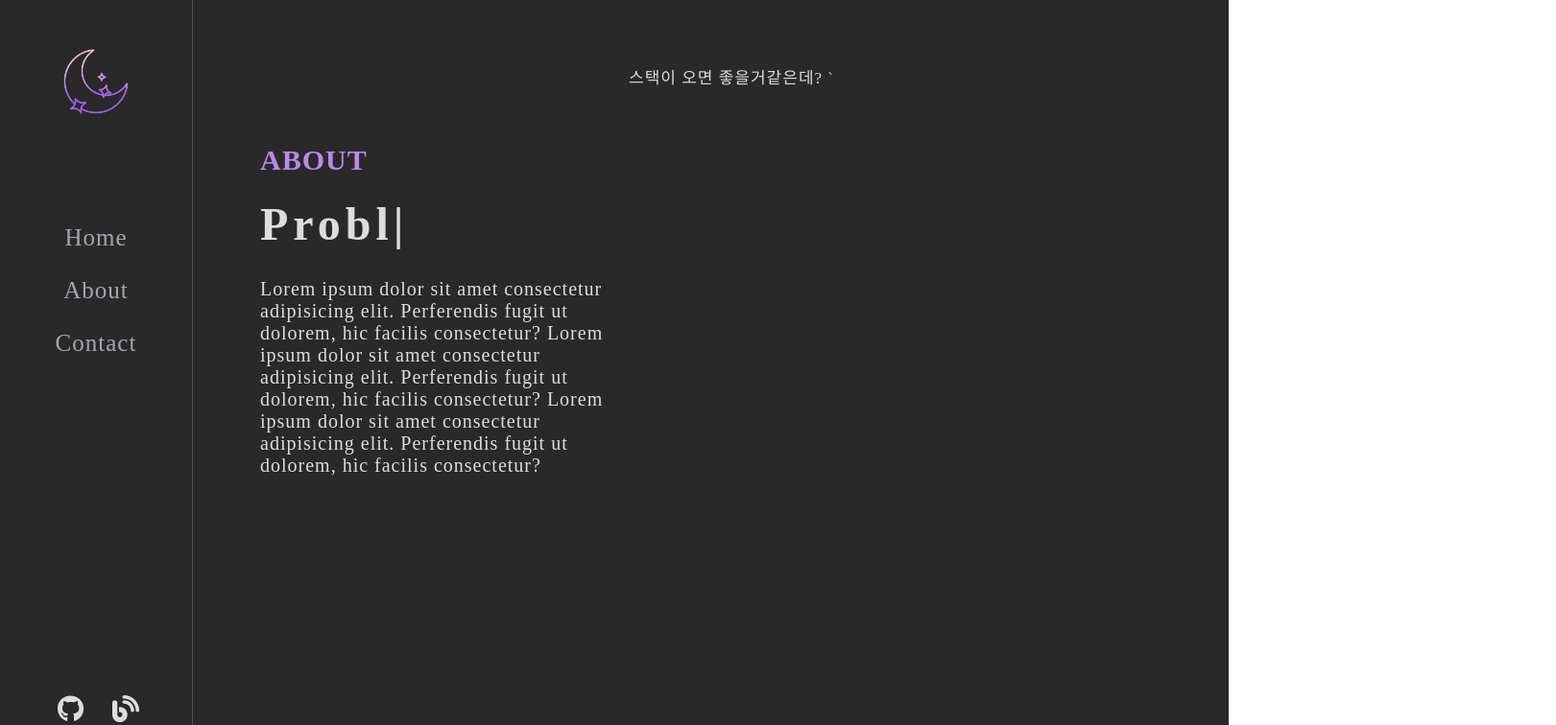
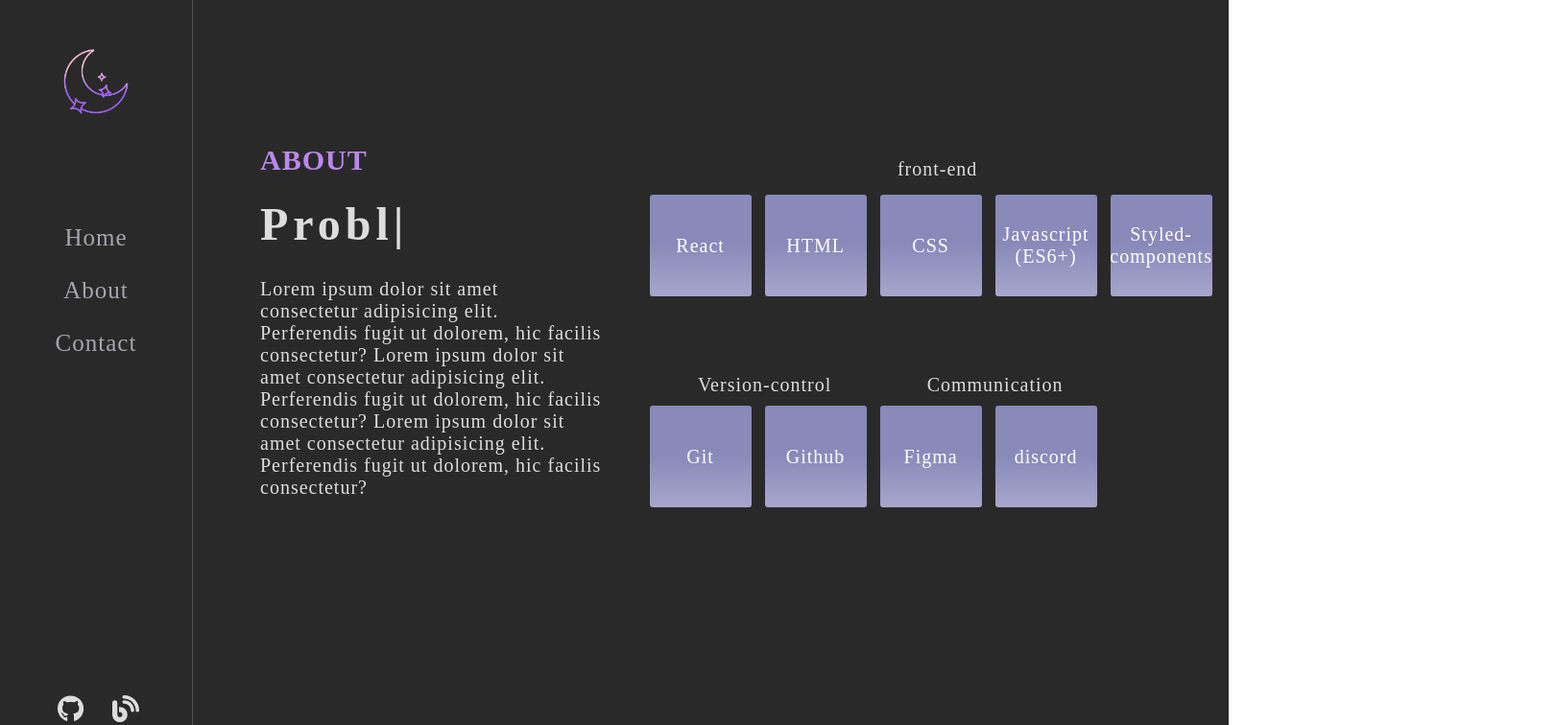
Before and after one commit to sena-22/portfolio, a React (Create React App) app: page /about in a window 1280 px wide. Shown: the top 756 px of the page at 96% size, 1621 px wide, since content can reach past the window. Built offline with nearby package versions, Linux system fonts and the light colour scheme.

Commit message:
#6 about page css

```diff
--- a/src/pages/About.jsx
+++ b/src/pages/About.jsx
@@ -6,21 +6,23 @@ const Container = styled.div`
   background-color: #292929;
   width: 100%;
   height: 100%;
+  box-sizing: border-box;
 `;
+
 const Main = styled.div`
+  box-sizing: border-box;
   margin-left: 200px;
-  width: 100%;
-  height: 100%;
   position: relative;
   border-left: 0.5px solid rgba(255, 255, 255, 0.2);
   display: flex;
   flex-direction: row;
   padding: 70px;
 `;
-const LeftSection = styled.div`
+
+const LeftSection = styled.section`
   display: flex;
   flex-direction: column;
-  width: 30%;
+  width: 40%;
   height: 100vh;
   position: relative;
 
@@ -47,6 +49,107 @@ const LeftSection = styled.div`
     padding: 20px 0;
   }
 `;
+
+const RightSection = styled.section`
+  display: flex;
+  flex-direction: column;
+  width: 60%;
+  height: 100vh;
+  position: relative;
+  margin-left: 50px;
+  box-sizing: border-box;
+
+  > div {
+    position: absolute;
+
+    :nth-of-type(1) {
+      top: 10%;
+    }
+
+    :nth-of-type(2) {
+      top: 40%;
+    }
+
+    :hover p {
+      text-shadow: 0 0 10px #bb88ed;
+    }
+    > p {
+      font: 40px;
+      margin: 15px 0;
+      font: 20px "poor story";
+      text-align: center;
+    }
+  }
+
+  > div > .con {
+    display: flex;
+    flex-direction: row;
+  }
+
+  .article__bottom {
+    display: flex;
+
+    > div {
+      display: flex;
+      flex-direction: column;
+
+      > p {
+        margin-bottom: 10px;
+        text-align: center;
+        font: 20px "poor story";
+      }
+
+      > .con {
+        display: flex;
+      }
+    }
+  }
+`;
+
+const Article = styled.article`
+  margin-right: 20px;
+  height: 100px;
+  width: 100px;
+  border-radius: 4px;
+  text-align: center;
+  position: relative;
+  transition: 0.4s;
+  transform-style: preserve-3d;
+
+  .front,
+  .back {
+    width: 100%;
+    height: 100%;
+    padding: 3px;
+    position: absolute;
+    display: flex;
+    align-items: center;
+    justify-content: center;
+    font: 20px "poor story";
+    color: #fff;
+    border-radius: 3px;
+    transition: 0.7s;
+    backface-visibility: hidden;
+  }
+
+  .front {
+    background-image: linear-gradient(
+      to top,
+      #a7a6cb 0%,
+      #8989ba 52%,
+      #8989ba 100%
+    );
+  }
+  .back {
+    background-image: linear-gradient(to top, #9795f0 0%, #fbc8d4 100%);
+    transform: rotateY(180deg);
+  }
+
+  &:hover {
+    transform: rotateY(180deg);
+  }
+`;
+
 const About = () => {
   return (
     <Container>
@@ -83,9 +186,69 @@ const About = () => {
             consectetur?
           </p>
         </LeftSection>
-        <div className="right">
-          <div>스택이 오면 좋을거같은데? `</div>
-        </div>
+        <RightSection>
+          <div className="article__top">
+            <p>front-end</p>
+            <div className="con">
+              <Article>
+                <p className="front">React</p>
+                <p className="back">React</p>
+              </Article>
+              <Article>
+                <p className="front">HTML</p>
+                <p className="back">HTML</p>
+              </Article>
+              <Article>
+                <p className="front">CSS</p>
+                <p className="back">CSS</p>
+              </Article>
+              <Article>
+                <p className="front">
+                  Javascript
+                  <br />
+                  (ES6+)
+                </p>
+                <p className="back">
+                  Javascript
+                  <br />
+                  (ES6+)
+                </p>
+              </Article>
+              <Article>
+                <p className="front">Styled-components</p>
+                <p className="back">Styled-components</p>
+              </Article>
+            </div>
+          </div>
+          <div className="article__bottom">
+            <div className="left">
+              <p>Version-control</p>
+              <div className="con">
+                <Article>
+                  <p className="front">Git</p>
+                  <p className="back">Git</p>
+                </Article>
+                <Article>
+                  <p className="front">Github</p>
+                  <p className="back">Github</p>
+                </Article>
+              </div>
+            </div>
+            <div className="right">
+              <p>Communication</p>
+              <div className="con">
+                <Article>
+                  <p className="front">Figma</p>
+                  <p className="back">Figma</p>
+                </Article>
+                <Article>
+                  <p className="front">discord</p>
+                  <p className="back">discord</p>
+                </Article>
+              </div>
+            </div>
+          </div>
+        </RightSection>
       </Main>
     </Container>
   );
--- a/src/pages/Home.jsx
+++ b/src/pages/Home.jsx
@@ -379,12 +379,12 @@ const Home = () => {
     {
       icon: faReact,
       title: "React",
-      con: "React 라이브러리를 이용한 개인 프로젝트 및 팀 프로젝트 진행",
+      con: "React를 이용한 개인 프로젝트 및 팀 프로젝트 진행",
     },
     {
       icon: faSquareJs,
       title: "Javascript",
-      con: "ES6+ 기반으로 학습",
+      con: "ES6+",
     },
     {
       icon: faHtml5,
```
